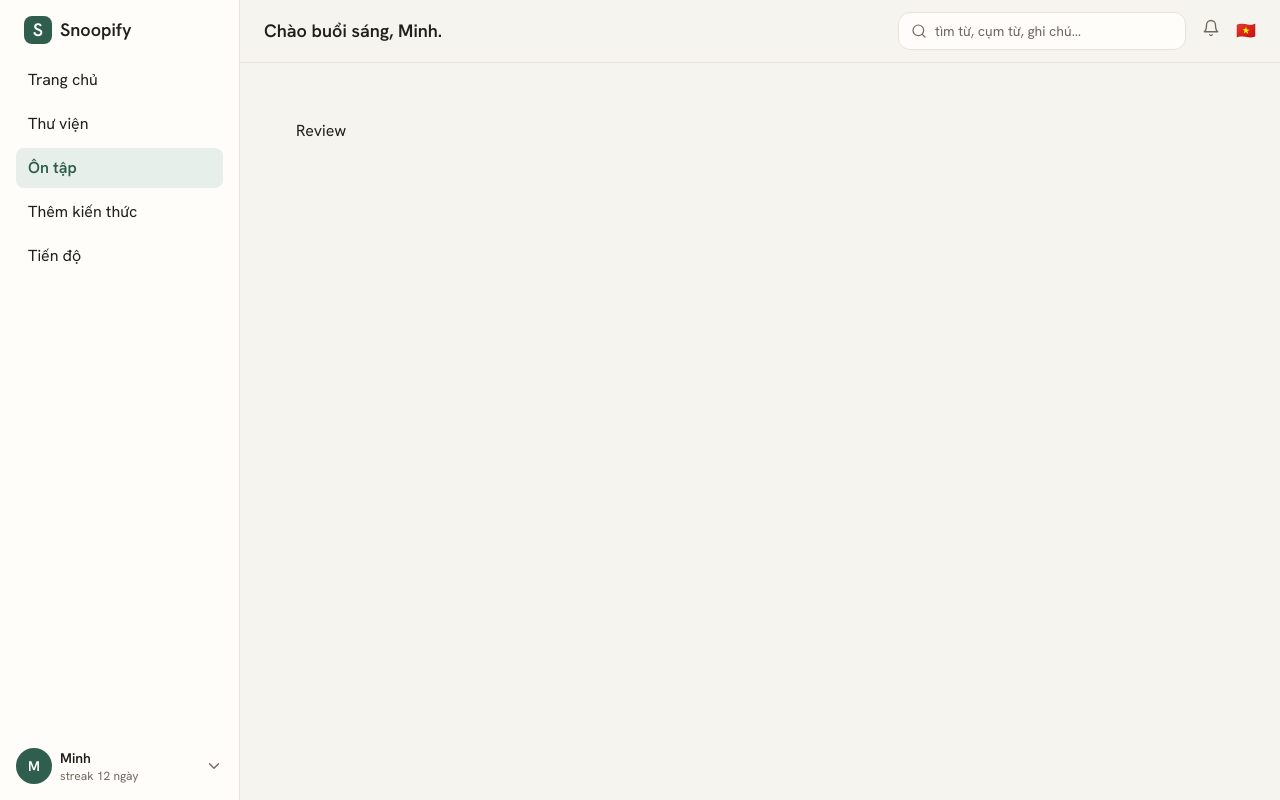
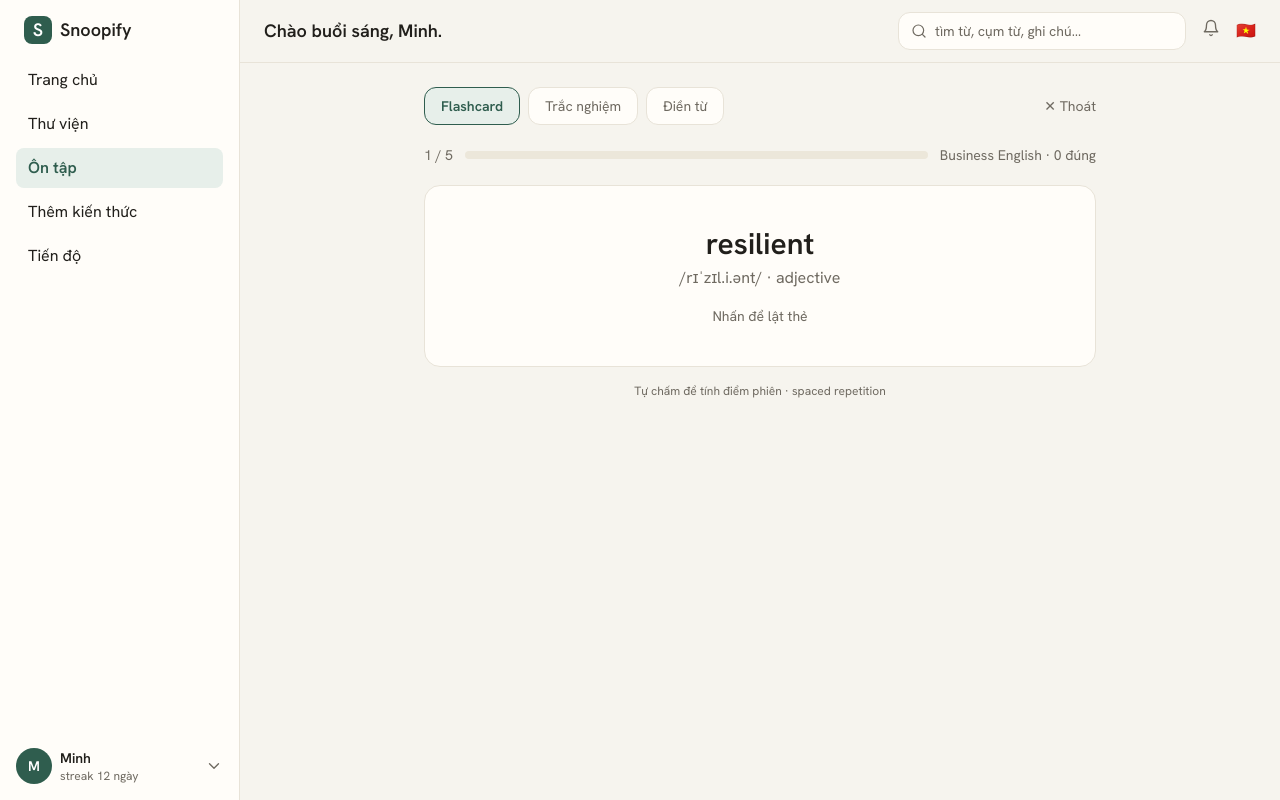
Before and after one commit to linhjr87/Snoopify, a React (Vite) app in the folder frontend/: page /review in a window 1280 px wide. Built offline with nearby package versions, Linux system fonts and the light colour scheme.

Commit message:
feat: review session with flashcard, quiz, and fill modes

```diff
--- /dev/null
+++ b/frontend/src/features/review/FillMode.tsx
@@ -0,0 +1,34 @@
+import { useAppStore } from '../../store/useAppStore'
+import { Card } from '../../components/ui/Card'
+import { Button } from '../../components/ui/Button'
+import { fillIsRight } from '../../lib/grading'
+import type { SessionItem } from '../../data/seed'
+export function FillMode({ cur, isLast }: { cur: SessionItem; isLast: boolean }) {
+  const value = useAppStore((s) => s.fillValue)
+  const checked = useAppStore((s) => s.fillChecked)
+  const setFill = useAppStore((s) => s.setFill)
+  const checkFill = useAppStore((s) => s.checkFill)
+  const advance = useAppStore((s) => s.advanceSession)
+  const right = fillIsRight(value, cur.fill.answer)
+  return (
+    <Card className="space-y-4 p-6">
+      <div className="text-lg text-ink">
+        {cur.fill.before} <span className="font-semibold text-accent">{value || '______'}</span> {cur.fill.after}
+      </div>
+      <div className="flex gap-2">
+        <input aria-label="fill" value={value} onChange={(e) => setFill(e.target.value)} disabled={checked}
+          className="flex-1 rounded-xl border border-line bg-paper px-3 py-2 text-ink" />
+        <Button disabled={!value} onClick={() => checkFill()}>Kiểm tra</Button>
+      </div>
+      <div className="text-xs text-muted">Gõ từ còn thiếu · gợi ý: {cur.fill.hint}</div>
+      {checked && (
+        <div className={`flex items-center justify-between rounded-xl border px-4 py-3 ${right ? 'border-[#3f8f5b] bg-[#eaf3ec]' : 'border-rust bg-[#f6e6e2]'}`}>
+          <span className={`font-semibold ${right ? 'text-[#2f6b43]' : 'text-rust'}`}>
+            {right ? `Chính xác — "${cur.fill.answer}".` : `Chưa đúng. Đáp án: "${cur.fill.answer}".`}
+          </span>
+          <Button onClick={() => advance(right)}>{isLast ? 'Xem kết quả →' : 'Tiếp theo →'}</Button>
+        </div>
+      )}
+    </Card>
+  )
+}
--- /dev/null
+++ b/frontend/src/features/review/FlashcardMode.tsx
@@ -0,0 +1,32 @@
+import { useAppStore } from '../../store/useAppStore'
+import { Card } from '../../components/ui/Card'
+import { SpacedRepetitionRating } from './SpacedRepetitionRating'
+import type { SessionItem } from '../../data/seed'
+export function FlashcardMode({ cur }: { cur: SessionItem }) {
+  const flipped = useAppStore((s) => s.flipped)
+  const flip = useAppStore((s) => s.flip)
+  const advance = useAppStore((s) => s.advanceSession)
+  return (
+    <div className="space-y-4">
+      <Card className="cursor-pointer p-10 text-center" >
+        <div onClick={() => flip()}>
+          {!flipped ? (
+            <>
+              <div className="text-3xl font-semibold text-ink">{cur.word}</div>
+              <div className="mt-1 text-muted">{cur.phon}</div>
+              <div className="mt-4 text-sm text-muted">Nhấn để lật thẻ</div>
+            </>
+          ) : (
+            <>
+              <div className="text-xs uppercase tracking-wide text-muted">Nghĩa</div>
+              <div className="mt-1 text-xl text-ink">{cur.meaning}</div>
+              <div className="mt-3 italic text-muted">"{cur.example}"</div>
+            </>
+          )}
+        </div>
+      </Card>
+      {flipped && <SpacedRepetitionRating onRate={(c) => advance(c)} />}
+      <div className="text-center text-xs text-muted">Tự chấm để tính điểm phiên · spaced repetition</div>
+    </div>
+  )
+}
--- /dev/null
+++ b/frontend/src/features/review/ModeSwitcher.tsx
@@ -0,0 +1,17 @@
+import { useAppStore } from '../../store/useAppStore'
+import { useT } from '../../i18n/useT'
+import type { ReviewMode } from '../../store/types'
+export function ModeSwitcher() {
+  const t = useT()
+  const mode = useAppStore((s) => s.reviewMode)
+  const setReviewMode = useAppStore((s) => s.setReviewMode)
+  const defs: [ReviewMode, string][] = [['flash', t.flashcard], ['quiz', t.quiz], ['fill', t.fill]]
+  return (
+    <div className="flex gap-2">
+      {defs.map(([k, label]) => (
+        <button key={k} onClick={() => setReviewMode(k)}
+          className={`rounded-xl border px-4 py-2 text-sm ${mode === k ? 'border-accent bg-accent-soft text-accent font-semibold' : 'border-line bg-surface text-muted'}`}>{label}</button>
+      ))}
+    </div>
+  )
+}
--- /dev/null
+++ b/frontend/src/features/review/QuizMode.tsx
@@ -0,0 +1,42 @@
+import { useAppStore } from '../../store/useAppStore'
+import { Card } from '../../components/ui/Card'
+import { Button } from '../../components/ui/Button'
+import { quizIsRight } from '../../lib/grading'
+import type { SessionItem } from '../../data/seed'
+export function QuizMode({ cur, isLast }: { cur: SessionItem; isLast: boolean }) {
+  const pick = useAppStore((s) => s.quizPick)
+  const pickQuiz = useAppStore((s) => s.pickQuiz)
+  const advance = useAppStore((s) => s.advanceSession)
+  const answered = pick != null
+  const right = quizIsRight(pick, cur.quiz.correct)
+  const correctLabel = (cur.quiz.options.find((o) => o[0] === cur.quiz.correct) || ['', ''])[1]
+  return (
+    <Card className="space-y-4 p-6">
+      <div className="text-lg font-semibold text-ink">Chọn nghĩa đúng của "{cur.word}"</div>
+      <div className="space-y-2">
+        {cur.quiz.options.map(([key, label]) => {
+          const isCorrect = key === cur.quiz.correct
+          const isPicked = pick === key
+          let cls = 'border-line'
+          if (answered) cls = isCorrect ? 'border-[#3f8f5b] bg-[#eaf3ec] text-[#2f6b43]' : isPicked ? 'border-rust bg-[#f6e6e2] text-rust' : 'opacity-50'
+          return (
+            <button key={key} disabled={answered} onClick={() => pickQuiz(key)}
+              className={`flex w-full items-center gap-3 rounded-xl border px-4 py-3 text-left text-ink ${cls}`}>
+              <span className="font-semibold">{key}</span><span>{label}</span>
+              {answered && isCorrect && <span className="ml-auto text-[#3f8f5b]">✓</span>}
+              {answered && isPicked && !isCorrect && <span className="ml-auto text-rust">✕</span>}
+            </button>
+          )
+        })}
+      </div>
+      {answered && (
+        <div className={`flex items-center justify-between rounded-xl border px-4 py-3 ${right ? 'border-[#3f8f5b] bg-[#eaf3ec]' : 'border-rust bg-[#f6e6e2]'}`}>
+          <span className={`font-semibold ${right ? 'text-[#2f6b43]' : 'text-rust'}`}>
+            {right ? `Chính xác — "${cur.word}".` : `Chưa đúng. Đáp án: "${correctLabel}".`}
+          </span>
+          <Button onClick={() => advance(right)}>{isLast ? 'Xem kết quả →' : 'Tiếp theo →'}</Button>
+        </div>
+      )}
+    </Card>
+  )
+}
--- /dev/null
+++ b/frontend/src/features/review/ReviewScreen.tsx
@@ -0,0 +1,34 @@
+import { useNavigate } from 'react-router-dom'
+import { useAppStore } from '../../store/useAppStore'
+import { useT } from '../../i18n/useT'
+import { ProgressBar } from '../../components/ui/ProgressBar'
+import { ModeSwitcher } from './ModeSwitcher'
+import { FlashcardMode } from './FlashcardMode'
+import { QuizMode } from './QuizMode'
+import { FillMode } from './FillMode'
+import { SessionComplete } from './SessionComplete'
+import { SESSION } from '../../data/seed'
+export default function ReviewScreen() {
+  const t = useT(); const nav = useNavigate()
+  const { reviewMode, sIndex, sCorrect } = useAppStore((s) => ({ reviewMode: s.reviewMode, sIndex: s.sIndex, sCorrect: s.sCorrect }))
+  const total = SESSION.length
+  if (sIndex >= total) return <SessionComplete correct={sCorrect} total={total} />
+  const cur = SESSION[sIndex]
+  const isLast = sIndex >= total - 1
+  return (
+    <div className="mx-auto max-w-2xl space-y-5">
+      <div className="flex items-center justify-between">
+        <ModeSwitcher />
+        <button className="text-sm text-muted hover:text-ink" onClick={() => nav('/')}>{t.exit}</button>
+      </div>
+      <div className="flex items-center gap-3 text-sm text-muted">
+        <span>{Math.min(sIndex + 1, total)} / {total}</span>
+        <div className="flex-1"><ProgressBar value={Math.round((sIndex / total) * 100)} /></div>
+        <span>Business English · {sCorrect} đúng</span>
+      </div>
+      {reviewMode === 'flash' && <FlashcardMode cur={cur} />}
+      {reviewMode === 'quiz' && <QuizMode cur={cur} isLast={isLast} />}
+      {reviewMode === 'fill' && <FillMode cur={cur} isLast={isLast} />}
+    </div>
+  )
+}
--- /dev/null
+++ b/frontend/src/features/review/SessionComplete.tsx
@@ -0,0 +1,19 @@
+import { useNavigate } from 'react-router-dom'
+import { useAppStore } from '../../store/useAppStore'
+import { Card } from '../../components/ui/Card'
+import { Button } from '../../components/ui/Button'
+export function SessionComplete({ correct, total }: { correct: number; total: number }) {
+  const nav = useNavigate()
+  const resetSession = useAppStore((s) => s.resetSession)
+  const accuracy = total ? Math.round((correct / total) * 100) : 0
+  return (
+    <Card className="space-y-4 p-10 text-center">
+      <div className="text-xl font-semibold text-ink">Hoàn thành phiên</div>
+      <div className="text-muted">{correct}/{total} câu đúng · {accuracy}% chính xác</div>
+      <div className="flex justify-center gap-3">
+        <Button onClick={() => resetSession()}>Học lại</Button>
+        <Button variant="ghost" onClick={() => { resetSession(); nav('/') }}>Về trang chủ</Button>
+      </div>
+    </Card>
+  )
+}
--- /dev/null
+++ b/frontend/src/features/review/SpacedRepetitionRating.tsx
@@ -0,0 +1,17 @@
+export function SpacedRepetitionRating({ onRate }: { onRate: (correct: boolean) => void }) {
+  const opts: [string, string, boolean][] = [
+    ['Quên', 'ôn lại ngay', false],
+    ['Mơ hồ', 'sau 1 ngày', true],
+    ['Nhớ', 'sau 4 ngày', true],
+  ]
+  return (
+    <div className="grid grid-cols-3 gap-3">
+      {opts.map(([label, sub, correct]) => (
+        <button key={label} onClick={() => onRate(correct)} className="rounded-xl border border-line bg-surface p-3 text-center hover:bg-paper">
+          <div className="font-semibold text-ink">{label}</div>
+          <div className="text-xs text-muted">{sub}</div>
+        </button>
+      ))}
+    </div>
+  )
+}
--- a/frontend/src/routes.tsx
+++ b/frontend/src/routes.tsx
@@ -1,13 +1,14 @@
 import { Routes, Route } from 'react-router-dom'
 import DashboardScreen from './features/dashboard/DashboardScreen'
 import LibraryScreen from './features/library/LibraryScreen'
+import ReviewScreen from './features/review/ReviewScreen'
 function Stub({ name }: { name: string }) { return <div className="p-8 text-ink">{name}</div> }
 export function AppRoutes() {
   return (
     <Routes>
       <Route path="/" element={<DashboardScreen />} />
       <Route path="/library" element={<LibraryScreen />} />
-      <Route path="/review" element={<Stub name="Review" />} />
+      <Route path="/review" element={<ReviewScreen />} />
       <Route path="/add" element={<Stub name="Add" />} />
       <Route path="/progress" element={<Stub name="Progress" />} />
     </Routes>
```
Also changed, not shown: 1 other file (tests, documents, lock files or other folders).
